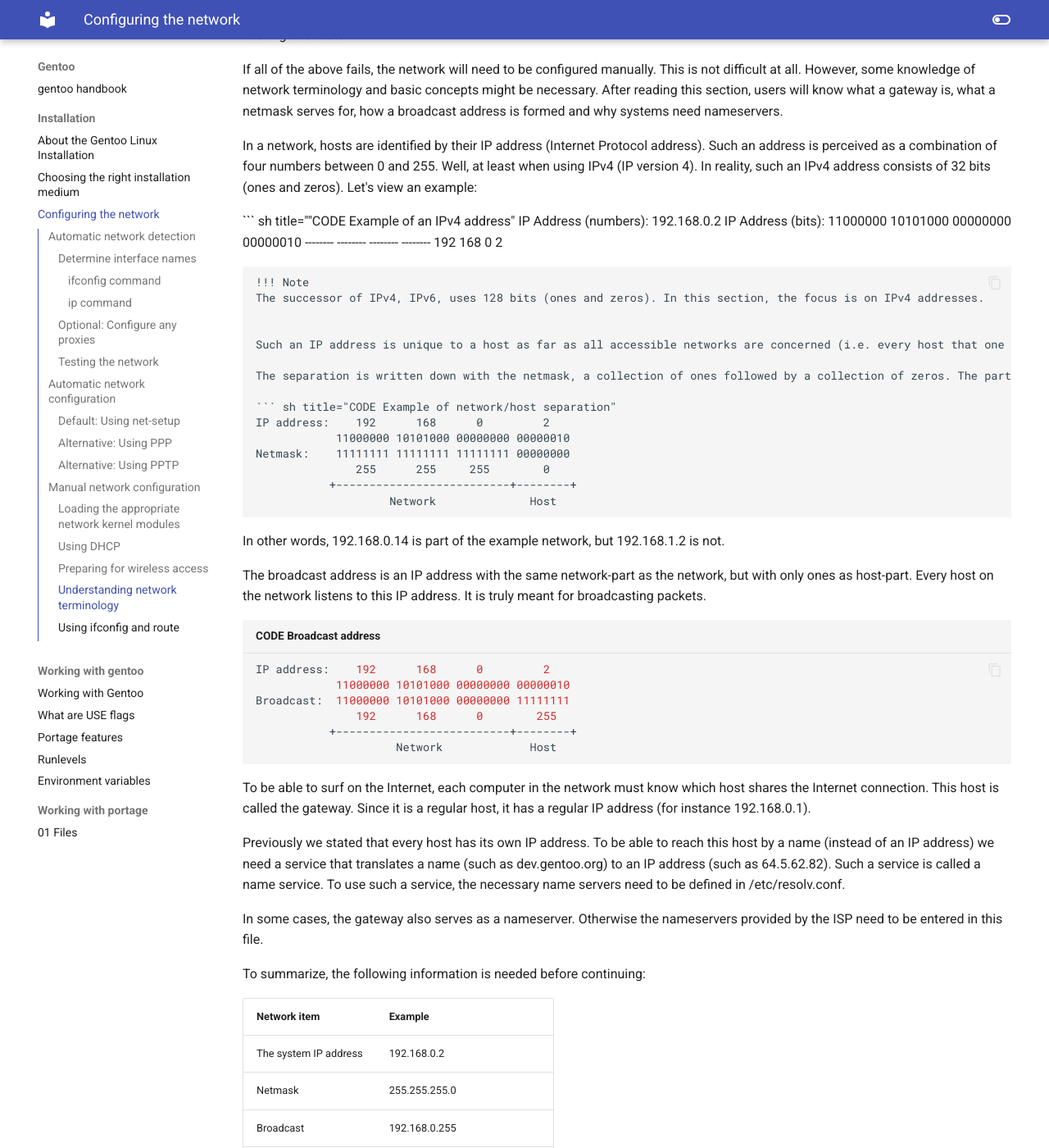
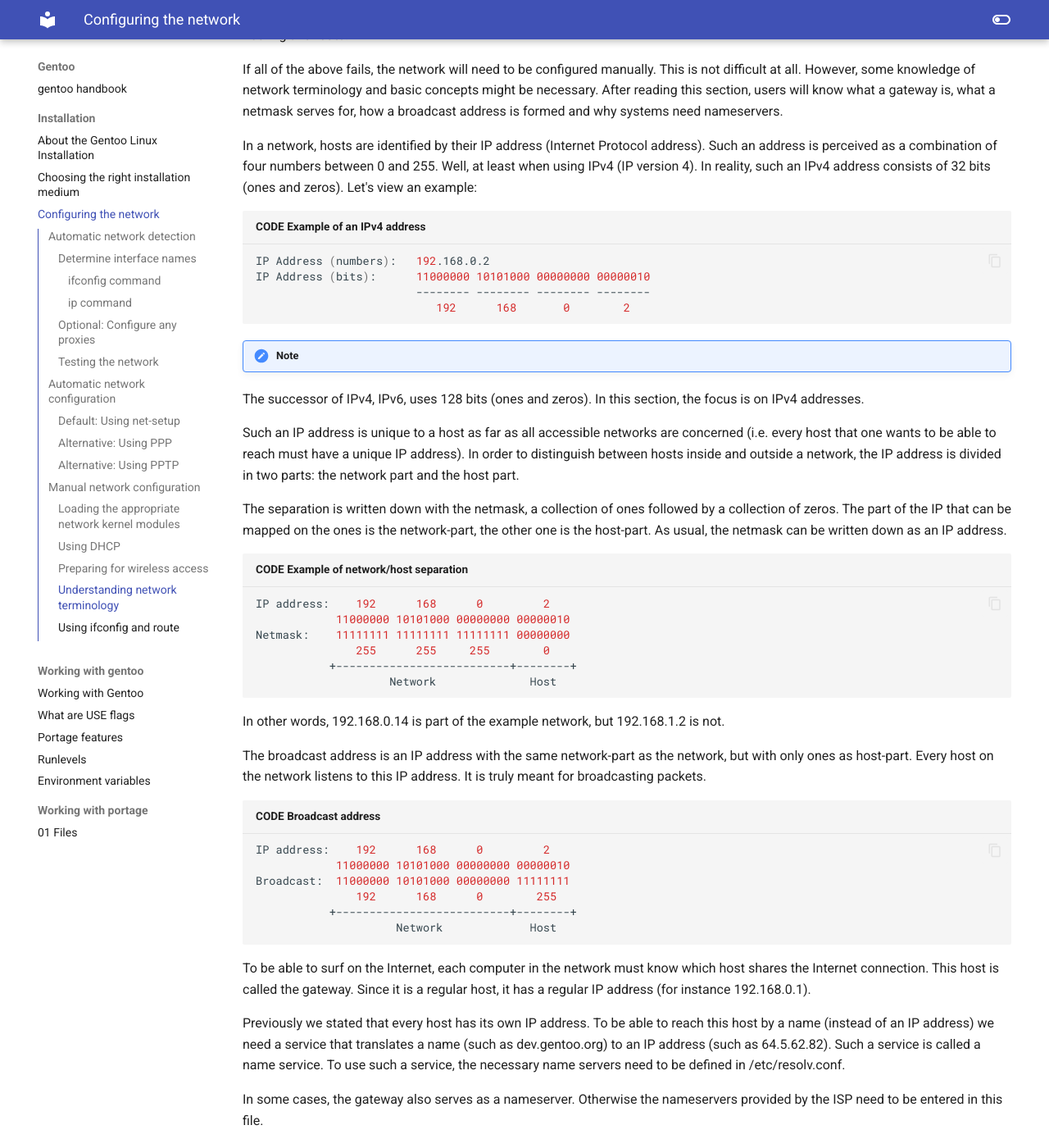
Before and after one commit to floviken/mkdocs, an MkDocs documentation site: the page built from docs/gentoo/installation/03-Configuring the network.md, in a window 1280 px wide and 1400 px high, scrolled down 6782 px. Shown: the whole window at 82% size. Built offline with MkDocs 1.6.1 and Material for MkDocs 9.7.7, drawn with Linux system fonts in a browser that asks for light colours.

Commit message:
Update 03-Configuring the network.md

````diff
--- a/docs/gentoo/installation/03-Configuring the network.md
+++ b/docs/gentoo/installation/03-Configuring the network.md
@@ -276,7 +276,7 @@
 
 In a network, hosts are identified by their IP address (Internet Protocol address). Such an address is perceived as a combination of four numbers between 0 and 255. Well, at least when using IPv4 (IP version 4). In reality, such an IPv4 address consists of 32 bits (ones and zeros). Let's view an example:
 
-``` sh title=""CODE Example of an IPv4 address"
+```sh title="CODE Example of an IPv4 address"
 IP Address (numbers):   192.168.0.2
 IP Address (bits):      11000000 10101000 00000000 00000010
                         -------- -------- -------- --------
````
